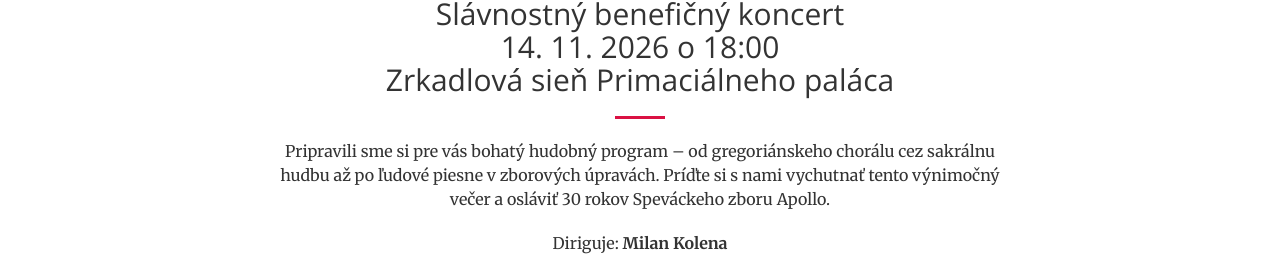
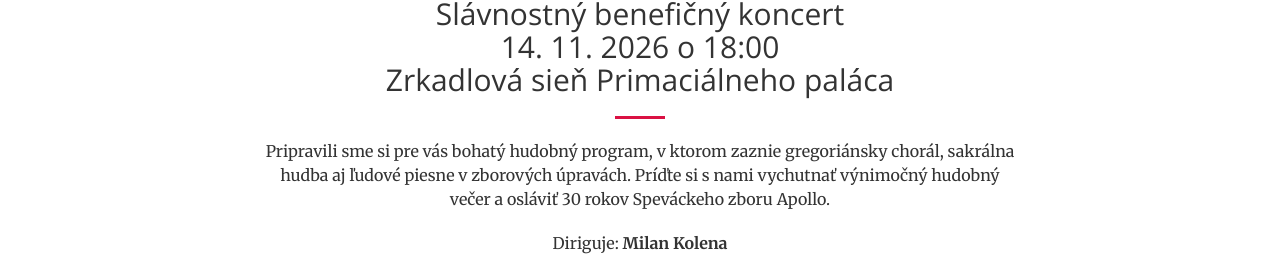
Before and after one commit to tvinar/apollo30.github.io, a website: page index.html in a window 1280 px wide. Shown: the part 853-1114 px from the top of the page. Drawn offline with nearby package versions, Linux system fonts and the light colour scheme.

Commit message:
Update index.html

```diff
--- a/index.html
+++ b/index.html
@@ -91,7 +91,7 @@
                    <hr>
 
 <p>
-    Pripravili sme si pre vás bohatý hudobný program – od gregoriánskeho chorálu cez sakrálnu hudbu až po ľudové piesne v zborových úpravách. Príďte si s nami vychutnať tento výnimočný večer a osláviť 30 rokov Speváckeho zboru Apollo.
+    Pripravili sme si pre vás bohatý hudobný program, v ktorom zaznie gregoriánsky chorál, sakrálna hudba aj ľudové piesne v zborových úpravách. Príďte si s nami vychutnať výnimočný hudobný večer a osláviť 30 rokov Speváckeho zboru Apollo.
 </p>
 
 <p>
```
